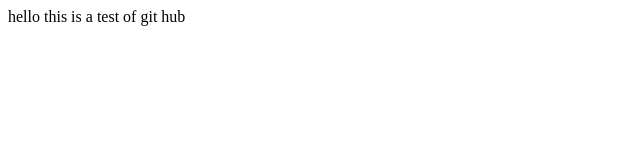
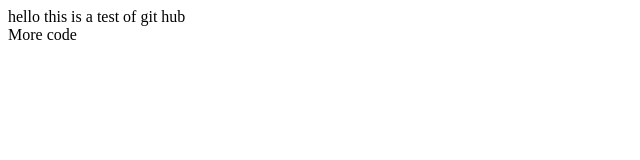
Before and after one commit to DkrebbersKronos/youtubeDemo, a plain HTML site: page WebContent/index.html in a window 1280 px wide. Shown: the full height of the page, 0-640 px from the left. Drawn offline with Linux system fonts and the light colour scheme.

Commit message:
more changes to index

```diff
--- a/WebContent/index.html
+++ b/WebContent/index.html
@@ -6,5 +6,7 @@
 </head>
 <body>
 hello this is a test of git hub
+<br />
+More code
 </body>
 </html>
```
